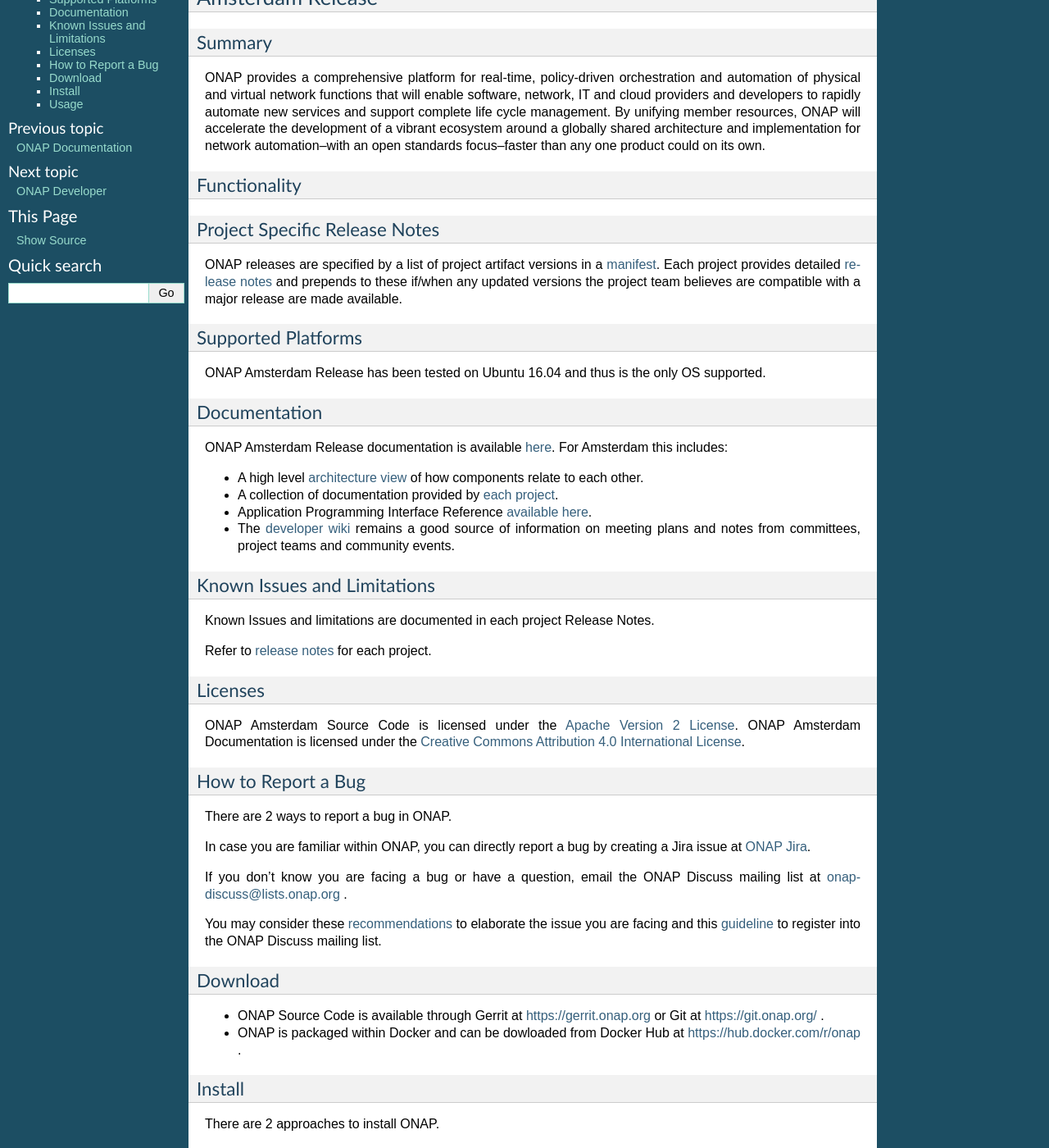
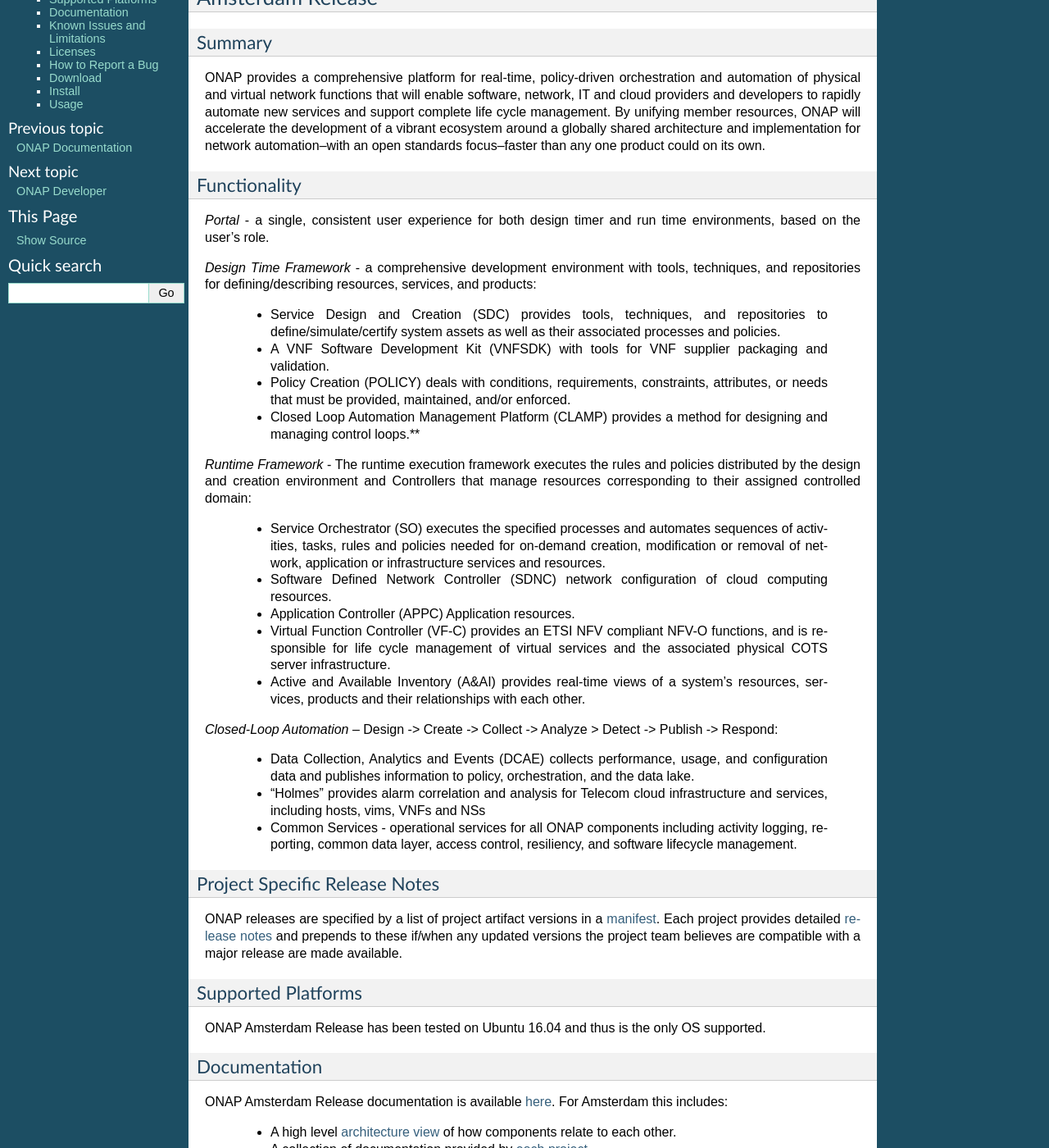
Before and after one commit to onap/doc, a Sphinx documentation site: the page built from docs/release/index.rst, in a window 1280 px wide and 1400 px high, scrolled down 254 px. Shown: the whole window at 82% size. Built offline with Sphinx 7.4.7, drawn with Linux system fonts in a browser that asks for light colours; formulas are drawn with MathJax 3; pages that are not in the unit, such as notebooks, are missing from menus; some of the changed text lies outside the part shown.

Commit message:
Add functionality section of release notes
Add and editorial / doc8 improvements in release notes
Remove submodules for ccsdk/sli core and northbound

Change-Id: I1ae08563e73cd824142508d7598687b3f5031595
Issue-ID: DOC-149
Signed-off-by: Rich Bennett <rb2745@att.com>

```diff
--- a/docs/release/index.rst
+++ b/docs/release/index.rst
@@ -3,7 +3,8 @@
 
 Releases
 ========
-This page is the ONAP Amsterdam Release Notes. The first release is Amsterdam and subsequent major release will be named using city names.
+This page is the ONAP Amsterdam Release Notes. The first release is
+Amsterdam and subsequent major release will be named using city names.
 
 * Release Name: Amsterdam
 * Release Version: 1.0.0
@@ -26,7 +27,63 @@
 
 Functionality
 +++++++++++++
+*Portal* - a single, consistent user experience for both design timer
+and run time environments, based on the user’s role.
 
+*Design Time Framework* - a comprehensive development environment with
+tools, techniques, and repositories for defining/describing resources,
+services, and products:
+
+ - Service Design and Creation (SDC) provides tools, techniques, and
+   repositories to define/simulate/certify system assets as well as their
+   associated processes and policies.
+
+ - A VNF Software Development Kit (VNFSDK) with tools for VNF supplier
+   packaging and validation.
+
+ - Policy Creation (POLICY) deals with conditions, requirements,
+   constraints, attributes, or needs that must be provided, maintained,
+   and/or enforced.
+
+ - Closed Loop Automation Management Platform (CLAMP) provides a method
+   for designing and managing control loops.**
+
+*Runtime Framework* - The runtime execution framework executes the
+rules and policies distributed by the design and creation environment
+and Controllers that manage resources corresponding to their assigned
+controlled domain:
+
+ - Service Orchestrator (SO) executes the specified processes and automates
+   sequences of activities, tasks, rules and policies needed for on-demand
+   creation, modification or removal of network, application or infrastructure
+   services and resources.
+
+ - Software Defined Network Controller (SDNC) network configuration of
+   cloud computing resources.
+
+ - Application Controller (APPC) Application resources.
+
+ - Virtual Function Controller (VF-C) provides an ETSI NFV compliant NFV-O
+   functions, and is responsible for life cycle management of virtual services
+   and the associated physical COTS server infrastructure.
+
+ - Active and Available Inventory (A&AI) provides real-time views of a
+   system’s resources, services, products and their relationships with each
+   other.
+
+*Closed-Loop Automation* -- Design -> Create -> Collect -> Analyze >
+Detect -> Publish -> Respond:
+
+ - Data Collection, Analytics and Events (DCAE) collects performance,
+   usage, and configuration data and publishes information to policy,
+   orchestration, and the data lake.
+
+ - “Holmes” provides alarm correlation and analysis for Telecom cloud
+   infrastructure and services, including hosts, vims, VNFs and NSs
+
+ - Common Services - operational services for all ONAP components including
+   activity logging, reporting, common data layer, access control, resiliency,
+   and software lifecycle management.
 
 Project Specific Release Notes
 ++++++++++++++++++++++++++++++
@@ -39,24 +96,26 @@
 
 Supported Platforms
 +++++++++++++++++++
-ONAP Amsterdam Release has been tested on Ubuntu 16.04 and thus is the only OS supported.
+ONAP Amsterdam Release has been tested on Ubuntu 16.04 and thus is
+the only OS supported.
 
 Documentation
 +++++++++++++
 ONAP Amsterdam Release documentation is available :ref:`here <master_index>`.
 For Amsterdam this includes:
 
-* A high level :ref:`architecture view<doc-architecture>` of how components
-  relate to each other.
+ * A high level :ref:`architecture view<doc-architecture>` of how components
+   relate to each other.
 
-* A collection of documentation provided
-  by :ref:`each project <doc_onap-developer_guide_projects>`.
+ * A collection of documentation provided
+   by :ref:`each project <doc_onap-developer_guide_projects>`.
 
-* Application Programming Interface Reference :ref:`available here <doc-apiref>`.
+ * Application Programming Interface
+   Reference :ref:`available here <doc-apiref>`.
 
-* The `developer wiki <http://wiki.onap.org>`_ remains a good source of
-  information on meeting plans and notes from committees, project teams and
-  community events.
+ * The `developer wiki <http://wiki.onap.org>`_ remains a good source of
+   information on meeting plans and notes from committees, project teams and
+   community events.
 
 
 Known Issues and Limitations
@@ -74,9 +133,12 @@
 +++++++++++++++++++
 There are 2 ways to report a bug in ONAP.
 
-In case you are familiar within ONAP, you can directly report a bug by creating a Jira issue at `ONAP Jira <https://jira.onap.org>`_.
+ * In case you are familiar within ONAP, you can directly
+   report a bug by creating a Jira issue
+   at `ONAP Jira <https://jira.onap.org>`_.
 
-If you don't know you are facing a bug or have a question, email the ONAP Discuss mailing list at onap-discuss@lists.onap.org .
+ * If you don't know you are facing a bug or have a question, email
+   the ONAP Discuss mailing list at onap-discuss@lists.onap.org .
 
 You may consider these `recommendations <https://wiki.onap.org/display/DW/Tracking+Issues+with+JIRA#TrackingIssueswithJIRA-RecommendationsforwrittingProperJIRAIssue>`_ to elaborate the issue you are facing and this `guideline <https://wiki.onap.org/display/DW/Mailing+Lists>`_ to register into the ONAP Discuss mailing list.
 
@@ -93,13 +155,21 @@
 +++++++
 There are 2 approaches to install ONAP.
 
-* From a complete demo solution perspective. This installs the whole ONAP, refer to :ref:`Setting Up ONAP <demo-installing-running-onap>`.
+* From a complete demo solution perspective. This installs the whole ONAP,
+  refer to :ref:`Setting Up ONAP <demo-installing-running-onap>`.
 
-* From a developer perspective. ONAP is installed component per component. Each component :ref:`installation is listed in<doc_onap-developer_guide_projects>`.
-The list of ports used by default within ONAP is documented in `ONAP Service List <https://wiki.onap.org/display/DW/ONAP+Services+List>`_.
+* From a developer perspective. ONAP is installed component per component.
+  Each
+  component :ref:`installation is listed in<doc_onap-developer_guide_projects>`.
+  The list of ports used by default within ONAP is documented
+  in `ONAP Service List <https://wiki.onap.org/display/DW/ONAP+Services+List>`_.
 
 Usage
 +++++
 This section is intended to provide users on the usage of ONAP components.
 
-Instructions on using the ONAP deployment including Robot, Portal, SDC and VID in the context of running (Onboarding, service creation, service deployment, VNF creation, VNF preload, VF Module creation and closed loop operations) the vFirewall sanity use case is documented in `Running the ONAP Demos <https://wiki.onap.org/display/DW/Running+the+ONAP+Demos>`_.
+Instructions on using the ONAP deployment including Robot, Portal, SDC and VID
+in the context of running (Onboarding, service creation, service deployment,
+VNF creation, VNF preload, VF Module creation and closed loop operations)
+the vFirewall sanity use case is documented
+in `Running the ONAP Demos <https://wiki.onap.org/display/DW/Running+the+ONAP+Demos>`_.
```
Also changed, not shown: .gitmodules.
